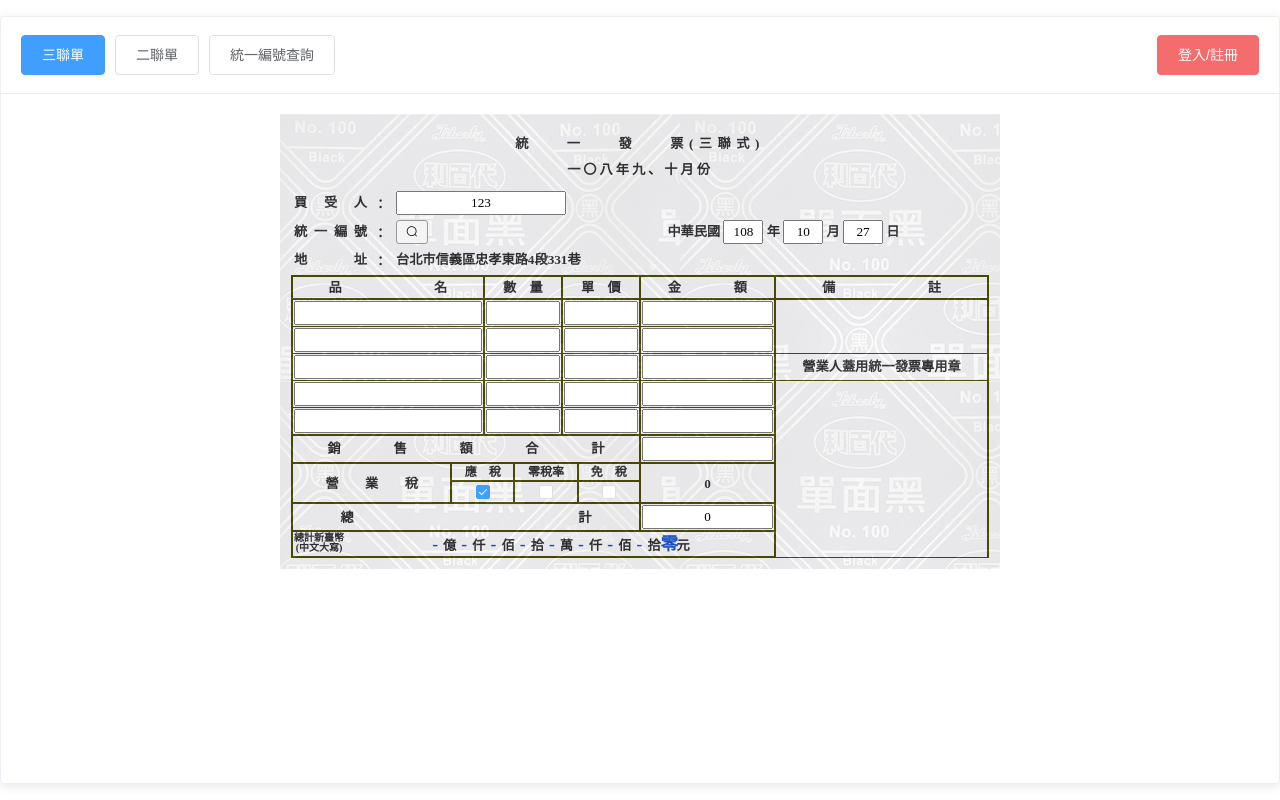
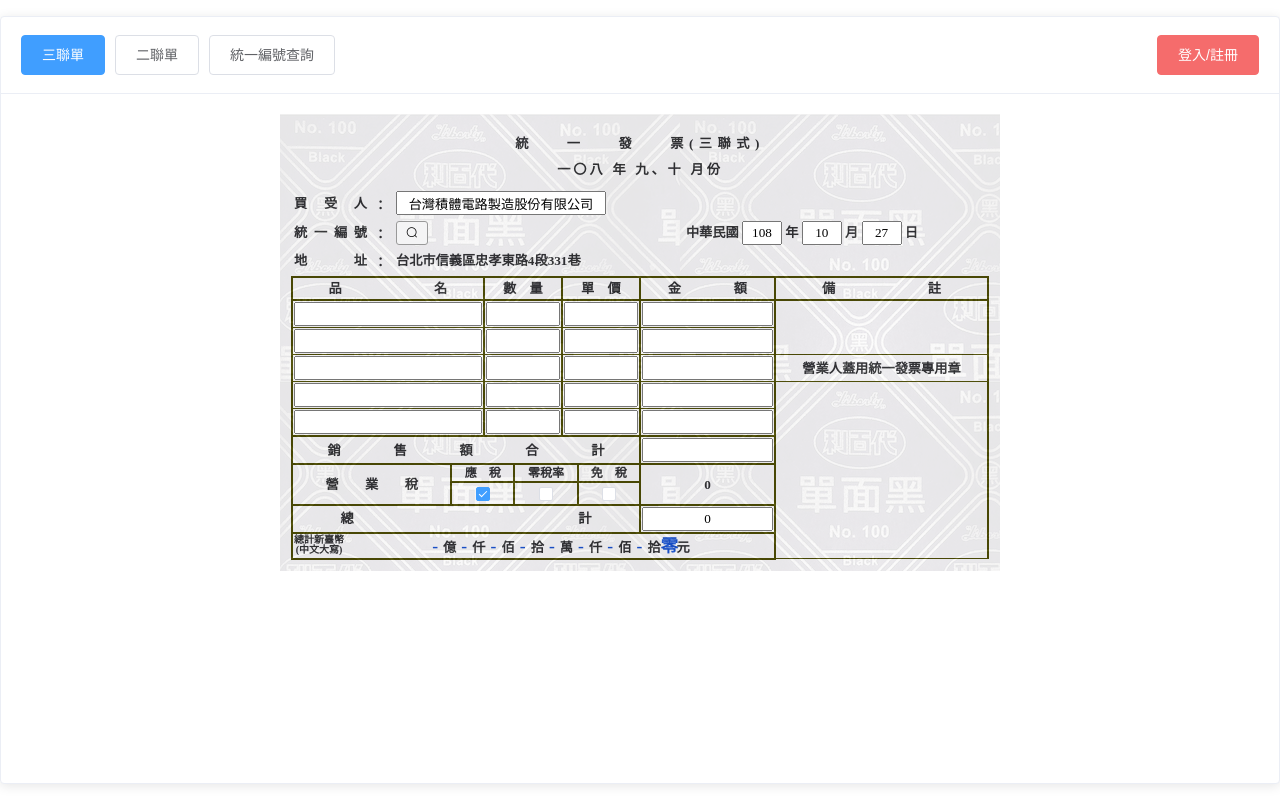
Before and after one commit to zero3william/triplicate, a Nuxt app: page / in a window 1280 px wide. Built offline with nearby package versions, Linux system fonts and the light colour scheme; a small style sheet from the web is missing.

Commit message:
default date , taxCode api

```diff
--- a/components/Triplicate.vue
+++ b/components/Triplicate.vue
@@ -1,10 +1,21 @@
 <template>
-  <div class="invoice-contaner">
+  <div
+    class="invoice-contaner"
+    v-loading.fullscreen="loading"
+    element-loading-text="查詢中"
+    element-loading-spinner="el-icon-loading"
+    element-loading-background="rgba(0, 0, 0, 0.8)"
+  >
     <div class="title text-center">
       <span>統一發票</span>
       <span>(三聯式)</span>
     </div>
-    <div class="subtitle text-center">一〇八年九、十月份</div>
+    <div class="subtitle text-center">
+      <span>{{titleYear}}</span>
+      年
+      <span>{{titleMonth}}</span>
+      月份
+    </div>
     <table class="basic-info">
       <tr>
         <td>
@@ -15,7 +26,7 @@
           </div>
         </td>
         <td>
-          <input type="text" v-model="name" />
+          <input type="text" v-model="name" @keyup="searchCode" style="width:210px;" />
         </td>
         <td></td>
       </tr>
@@ -29,6 +40,7 @@
           </div>
         </td>
         <td>
+          <span>{{taxCode}}</span>
           <el-button icon="el-icon-search" type="info" plain size="mini"></el-button>
         </td>
         <td>
@@ -251,6 +263,16 @@ export default {
     text: String
   },
   methods: {
+    searchCode(e) {
+      if (e.key === 'Enter') {
+        e.target.blur()
+        this.loading = true
+        this.$api.getCompanyCodeList({ companyName: this.name }).then(resp => {
+          console.log(3333, resp)
+          this.loading = false
+        })
+      }
+    },
     changeItem(event, num, key) {
       if (event.key === 'Tab') {
         return
@@ -312,6 +334,52 @@ export default {
           return '零'
       }
     },
+    toChineseNum2(num) {
+      switch (parseInt(num)) {
+        case 1:
+          return '一'
+        case 2:
+          return '二'
+        case 3:
+          return '三'
+        case 4:
+          return '四'
+        case 5:
+          return '五'
+        case 6:
+          return '六'
+        case 7:
+          return '七'
+        case 8:
+          return '八'
+        case 9:
+          return '九'
+        case 0:
+          return '〇'
+      }
+    },
+    toChineseNum3(num) {
+      switch (parseInt(num)) {
+        case 1:
+        case 2:
+          return '一、二'
+        case 3:
+        case 4:
+          return '三、四'
+        case 5:
+        case 6:
+          return '五、六'
+        case 7:
+        case 8:
+          return '七、八'
+        case 9:
+        case 10:
+          return '九、十'
+        case 11:
+        case 12:
+          return '十一、十二'
+      }
+    },
     taxChange(checked, target) {
       if (checked) {
         this.taxType1 = false
@@ -368,6 +436,16 @@ export default {
       } else {
         return 0
       }
+    },
+    titleYear() {
+      const strArr = this.date.year.toString().split('')
+      for (let i = 0; i < strArr.length; i++) {
+        strArr[i] = this.toChineseNum2(strArr[i])
+      }
+      return strArr.join('')
+    },
+    titleMonth() {
+      return this.toChineseNum3(this.date.month)
     }
   },
   watch: {
@@ -399,7 +477,7 @@ export default {
   },
   data() {
     return {
-      name: '123',
+      name: '台灣積體電路製造股份有限公司',
       taxCode: '',
       taxType1: true,
       taxType2: false,
@@ -412,7 +490,8 @@ export default {
       item4: { name: '', num: '', price: '', total: '' },
       item5: { name: '', num: '', price: '', total: '' },
       totalBig: new Array(9).fill('-', 0),
-      date: { year: '', month: '', day: '' }
+      date: { year: '', month: '', day: '' },
+      loading: false
     }
   },
   mounted() {
@@ -460,6 +539,7 @@ export default {
     }
   }
   .subtitle {
+    font-family: '微軟正黑體', '微软雅黑', 'メイリオ', '맑은 고딕', sans-serif;
     font-size: 1.2rem;
     letter-spacing: 3px;
     margin-bottom: 1rem;
--- a/nuxt.config.js
+++ b/nuxt.config.js
@@ -38,7 +38,7 @@ export default {
   /*
    ** Plugins to load before mounting the App
    */
-  plugins: ['@/plugins/element-ui'],
+  plugins: ['@/plugins/element-ui', '@/plugins/axios'],
   /*
    ** Nuxt.js dev-modules
    */
--- /dev/null
+++ b/plugins/axios.js
@@ -0,0 +1,19 @@
+import Axios from 'axios'
+import Qs from 'qs'
+import { Message } from 'element-ui'
+
+export default function(ctx, inject) {
+  const cors = 'https://cors-anywhere.herokuapp.com/' // use cors-anywhere to fetch api data
+  const url =
+    'http://data.gcis.nat.gov.tw/od/data/api/6BBA2268-1367-4B42-9CCA-BC17499EBE8C' // origin api url
+
+  const api = {
+    getCompanyCodeList: payload =>
+      Axios({
+        url: `${cors}${url}?$format=json&$filter=Company_Name like ${payload.companyName} and Company_Status eq 01&$skip=0&$top=50`,
+        method: 'GET'
+      })
+  }
+
+  inject('api', api)
+}
```
